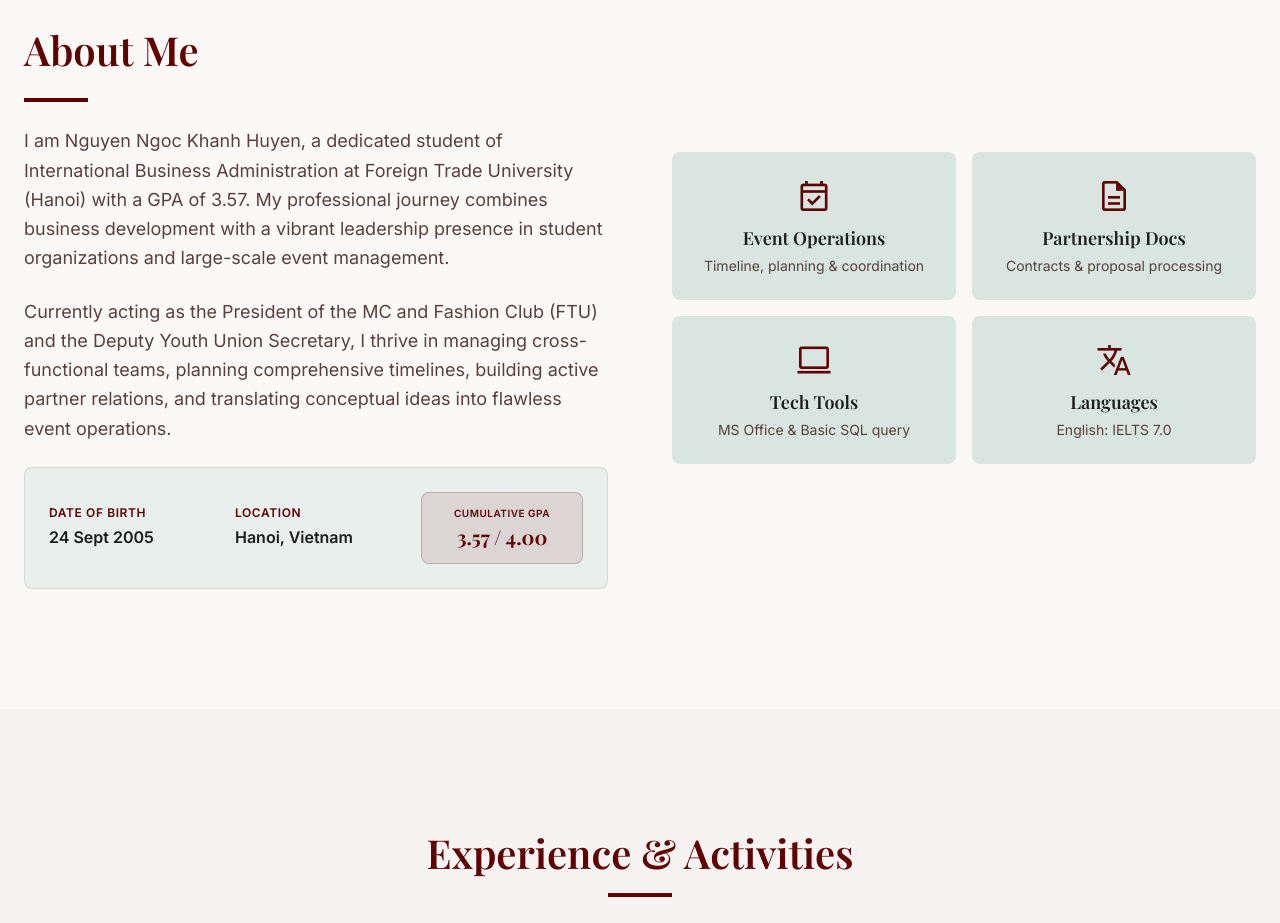
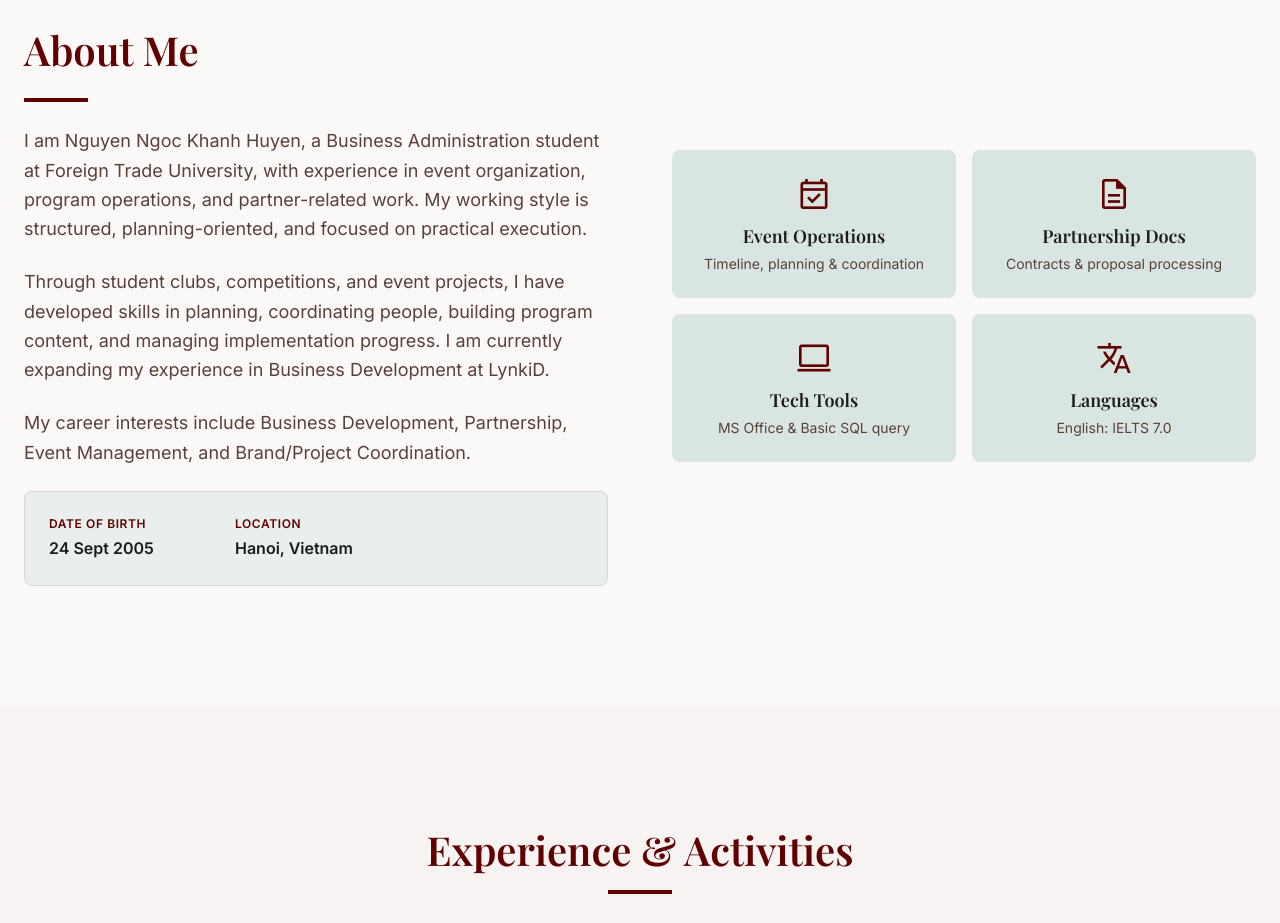
Before and after one commit to Trungs0002/portfolio-huyen, a React (Create React App) app: page / in a window 1280 px wide. Shown: the part 960-1883 px from the top of the page. Built offline with nearby package versions, Linux system fonts and the light colour scheme.

Commit message:
feat: add About component with personal background and capabilities profile

```diff
--- a/src/components/About.js
+++ b/src/components/About.js
@@ -32,10 +32,13 @@ const About = () => {
             <h2 className="font-headline-lg text-headline-lg text-primary mb-6">About Me</h2>
             <div className="w-16 h-1 bg-primary mb-6"></div>
             <p className="font-body-lg text-body-lg text-on-surface-variant leading-relaxed mb-6">
-              I am Nguyen Ngoc Khanh Huyen, a dedicated student of International Business Administration at Foreign Trade University (Hanoi) with a GPA of 3.57. My professional journey combines business development with a vibrant leadership presence in student organizations and large-scale event management.
+              I am Nguyen Ngoc Khanh Huyen, a Business Administration student at Foreign Trade University, with experience in event organization, program operations, and partner-related work. My working style is structured, planning-oriented, and focused on practical execution.
             </p>
             <p className="font-body-lg text-body-lg text-on-surface-variant leading-relaxed mb-6">
-              Currently acting as the President of the MC and Fashion Club (FTU) and the Deputy Youth Union Secretary, I thrive in managing cross-functional teams, planning comprehensive timelines, building active partner relations, and translating conceptual ideas into flawless event operations.
+              Through student clubs, competitions, and event projects, I have developed skills in planning, coordinating people, building program content, and managing implementation progress. I am currently expanding my experience in Business Development at LynkiD.
+            </p>
+            <p className="font-body-lg text-body-lg text-on-surface-variant leading-relaxed mb-6">
+              My career interests include Business Development, Partnership, Event Management, and Brand/Project Coordination.
             </p>
             {/* Quick Details Box */}
             <div className="bg-secondary-container/50 rounded-lg p-6 border border-primary/10 grid grid-cols-1 sm:grid-cols-3 gap-6 items-center">
@@ -46,10 +49,6 @@ const About = () => {
               <div>
                 <span className="text-xs text-primary font-bold uppercase tracking-wider block mb-1">Location</span>
                 <span className="text-on-surface font-body-md font-semibold">Hanoi, Vietnam</span>
-              </div>
-              <div className="bg-primary/10 rounded-lg p-3 border border-primary/20 flex flex-col justify-center items-center">
-                <span className="text-[10px] text-primary font-bold uppercase tracking-wider block text-center mb-0.5">Cumulative GPA</span>
-                <span className="text-primary font-headline-md text-xl font-bold">3.57 / 4.00</span>
               </div>
             </div>
           </div>
```
